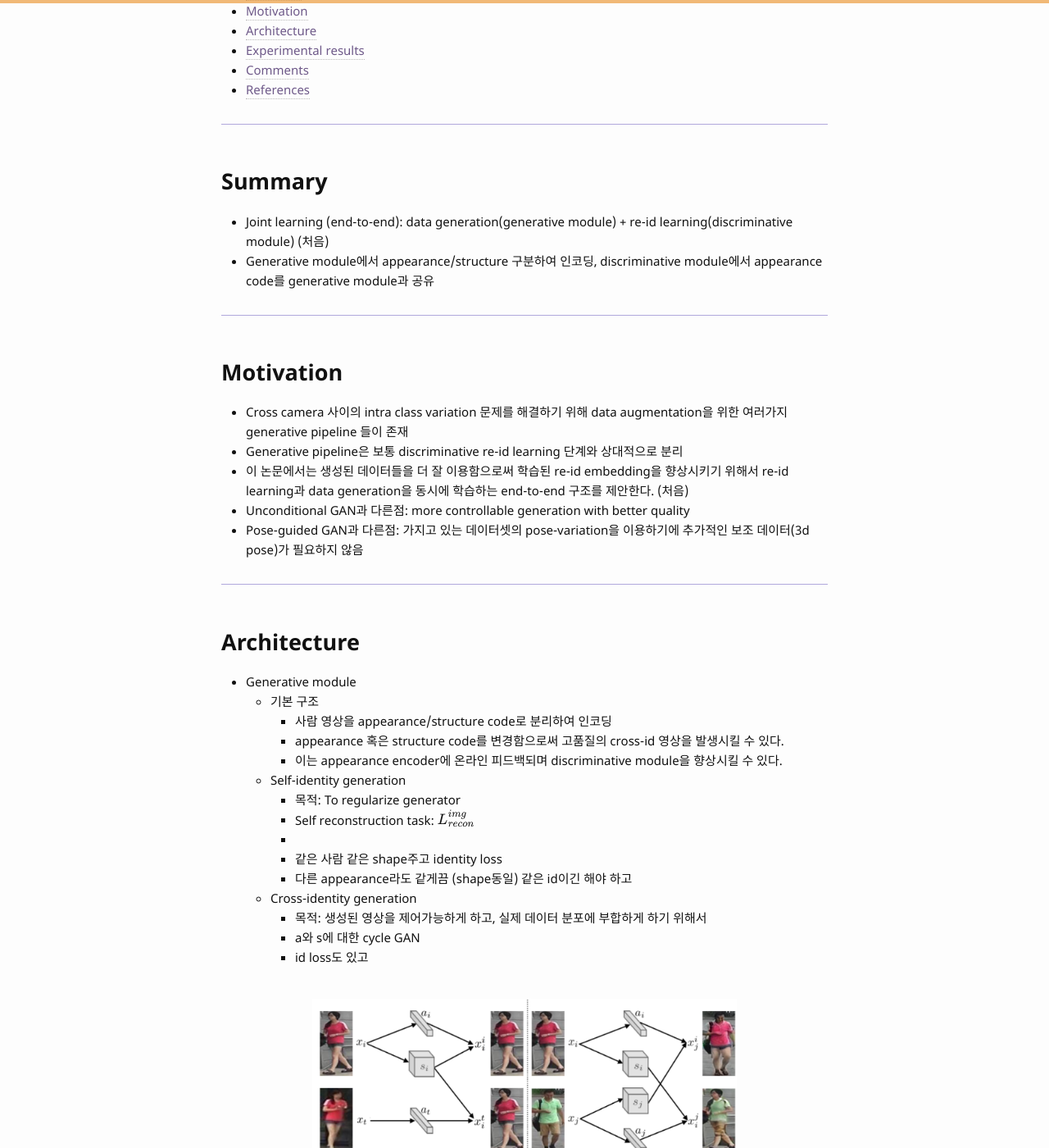
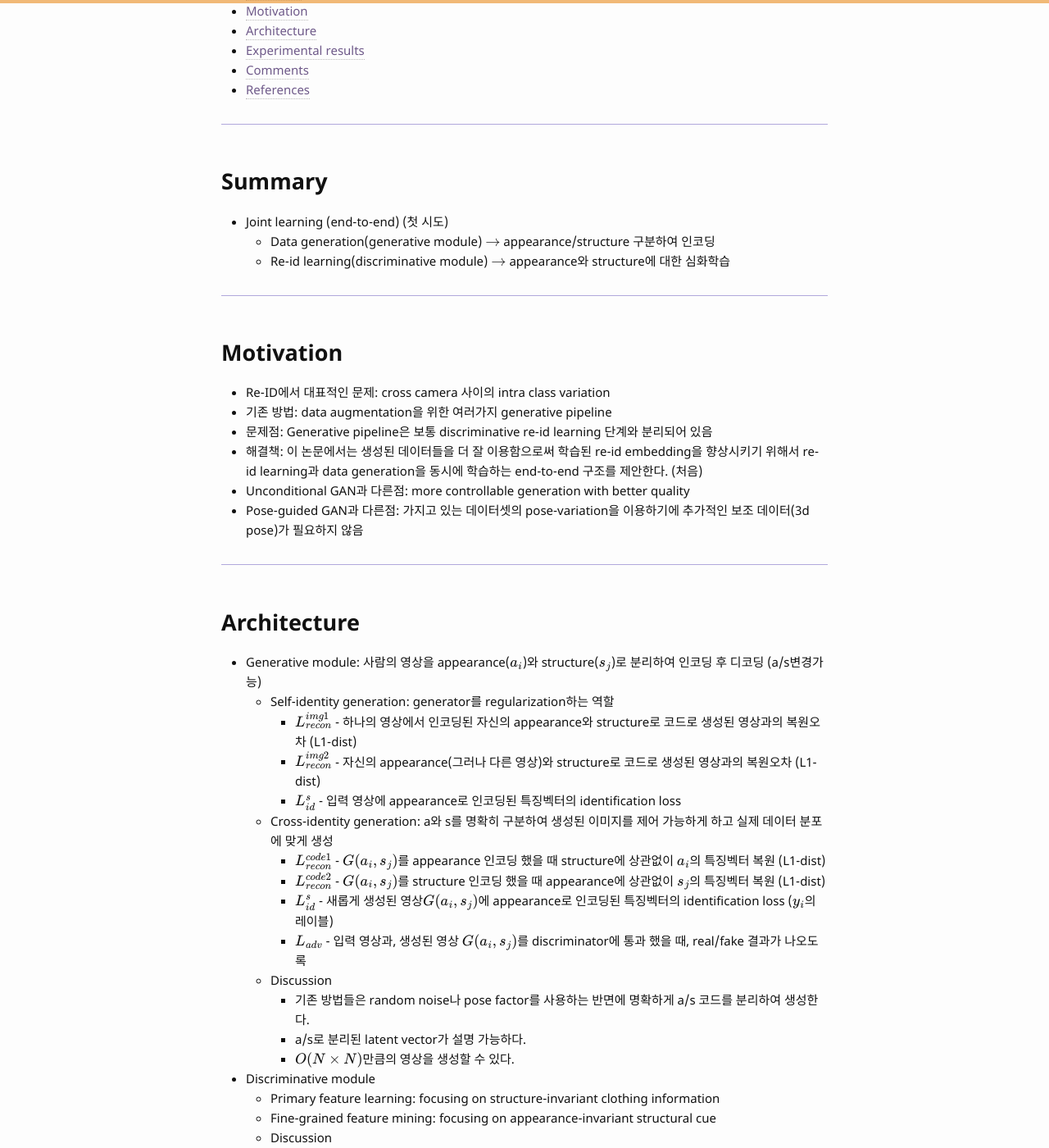
Before and after one commit to bismex/bismex.github.io, a Jekyll site: the page built from _posts/2019-06-10-DGNET.md, in a window 1280 px wide and 1400 px high, scrolled down 367 px. Shown: the whole window at 82% size. Built offline with Jekyll 4.4.1, drawn with Linux system fonts in a browser that asks for light colours; formulas are drawn with MathJax 3.

Commit message:
Update 2019-06-10-DGNET.md

```diff
--- a/_posts/2019-06-10-DGNET.md
+++ b/_posts/2019-06-10-DGNET.md
@@ -19,16 +19,18 @@ tags: CV re-id supervised gan
 
 ## Summary
 
-- Joint learning (end-to-end): data generation(generative module) + re-id learning(discriminative module) (처음)
-- Generative module에서 appearance/structure 구분하여 인코딩, discriminative module에서 appearance code를 generative module과 공유
+- Joint learning (end-to-end) (첫 시도)
+  - Data generation(generative module) $$\rightarrow$$ appearance/structure 구분하여 인코딩
+  - Re-id learning(discriminative module) $$\rightarrow$$ appearance와 structure에 대한 심화학습
 
 ---
 
 ## Motivation
 
-- Cross camera 사이의 intra class variation 문제를 해결하기 위해 data augmentation을 위한 여러가지 generative pipeline 들이 존재
-- Generative pipeline은 보통 discriminative re-id learning 단계와 상대적으로 분리
-- 이 논문에서는 생성된 데이터들을 더 잘 이용함으로써 학습된 re-id embedding을 향상시키기 위해서 re-id learning과 data generation을 동시에 학습하는 end-to-end 구조를 제안한다. (처음)
+- Re-ID에서 대표적인 문제: cross camera 사이의 intra class variation
+- 기존 방법: data augmentation을 위한 여러가지 generative pipeline
+- 문제점: Generative pipeline은 보통 discriminative re-id learning 단계와 분리되어 있음
+- 해결책: 이 논문에서는 생성된 데이터들을 더 잘 이용함으로써 학습된 re-id embedding을 향상시키기 위해서 re-id learning과 data generation을 동시에 학습하는 end-to-end 구조를 제안한다. (처음)
 - Unconditional GAN과 다른점: more controllable generation with better quality
 - Pose-guided GAN과 다른점: 가지고 있는 데이터셋의 pose-variation을 이용하기에 추가적인 보조 데이터(3d pose)가 필요하지 않음
 
@@ -36,7 +38,27 @@ tags: CV re-id supervised gan
 
 ## Architecture
 
-- Generative module
+- Generative module: 사람의 영상을 appearance($$a_i$$)와 structure($$s_j$$)로 분리하여 인코딩 후 디코딩 (a/s변경가능)
+  - Self-identity generation: generator를 regularization하는 역할
+    - $$L^{img1}_{recon}$$ - 하나의 영상에서 인코딩된 자신의 appearance와 structure로 코드로 생성된 영상과의 복원오차 (L1-dist)
+    - $$L^{img2}_{recon}$$ - 자신의 appearance(그러나 다른 영상)와 structure로 코드로 생성된 영상과의 복원오차 (L1-dist)
+    - $$L^s_{id}$$ - 입력 영상에 appearance로 인코딩된 특징벡터의 identification loss
+  - Cross-identity generation: a와 s를 명확히 구분하여 생성된 이미지를 제어 가능하게 하고 실제 데이터 분포에 맞게 생성
+    - $$L^{code1}_{recon}$$ - $$G(a_i, s_j)$$를 appearance 인코딩 했을 때 structure에 상관없이 $$a_i$$의 특징벡터 복원 (L1-dist)
+    - $$L^{code2}_{recon}$$ - $$G(a_i, s_j)$$를 structure 인코딩 했을 때 appearance에 상관없이 $$s_j$$의 특징벡터 복원 (L1-dist)
+    - $$L^s_{id}$$ - 새롭게 생성된 영상$$G(a_i, s_j)$$에 appearance로 인코딩된 특징벡터의 identification loss ($$y_i$$의 레이블)
+    - $$L_{adv}$$ - 입력 영상과, 생성된 영상 $$G(a_i, s_j)$$를 discriminator에 통과 했을 때, real/fake 결과가 나오도록
+  - Discussion
+    - 기존 방법들은 random noise나 pose factor를 사용하는 반면에 명확하게 a/s 코드를 분리하여 생성한다.
+    - a/s로 분리된 latent vector가 설명 가능하다.
+    - $$O(N \times N)$$만큼의 영상을 생성할 수 있다.
+- Discriminative module
+  - Primary feature learning: focusing on structure-invariant clothing information
+  - Fine-grained feature mining: focusing on appearance-invariant structural cue
+  - Discussion
+
+
+
   - 기본 구조
     - 사람 영상을 appearance/structure code로 분리하여 인코딩
     - appearance 혹은 structure code를 변경함으로써 고품질의 cross-id 영상을 발생시킬 수 있다.
```
